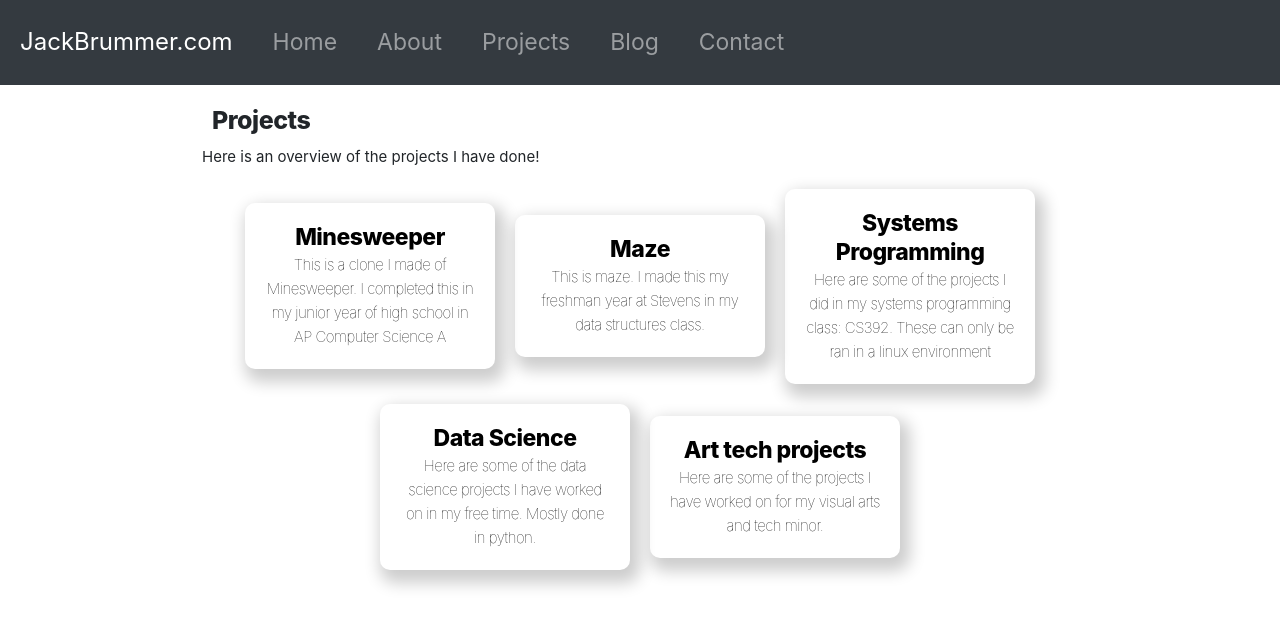
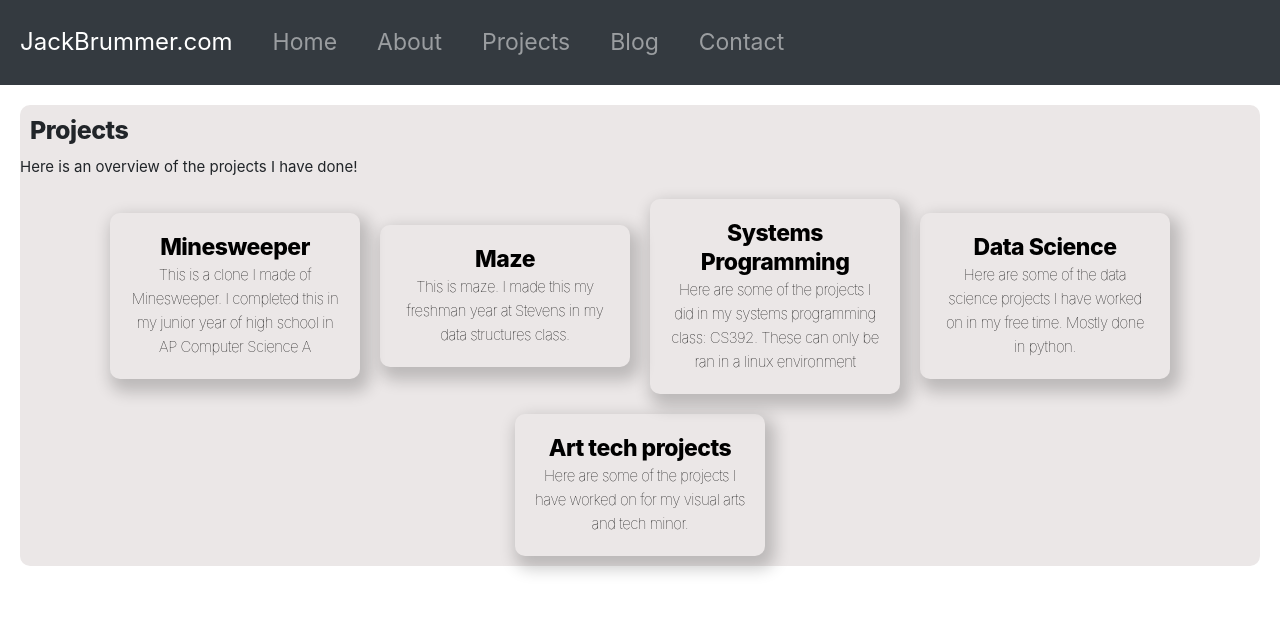
Before and after one commit to jbrummer402/Resume-Site, a Next.js app: page /Projects in a window 1280 px wide. Shown: the top 626 px of the page. Built offline with nearby package versions, Linux system fonts and the light colour scheme.

Commit message:
Working on container styling

```diff
--- a/components/layout.js
+++ b/components/layout.js
@@ -34,34 +34,12 @@ export default function Layout({ children, home }) {
         </div>
         <div>
 
-        {/*<ul>
 
-            <li className={styles.siteName}>{name + ".com"}</li>
-            <li><Link href="/"><a>Home</a></Link></li>
-            <li><Link href="/posts/about"><a>About</a></Link></li>
-            <li>
-                <div className={styles.dropdown}>
-                    <div className={styles.dropbtn}>
-                        <Link href="/Projects"><a>Projects</a></Link>
-                    </div>
-                    <div className={styles.dropdownContent}>
-                        <Link href="/Minesweeper"><a>Minesweeper</a></Link>
-                        <Link href="/MazePath"><a>Shortest Maze Path </a></Link>
-                    </div>
-                </div>
-
-            </li>
-            <li><Link href="/Blog"><a>Blog</a></Link></li>
-            <li><Link href="/posts/contact"><a>Contact</a></Link></li>
-            <li><Link href="/comment"><a>Submit a comment</a></Link></li>
-            <li style={{float: "right"}}><Link href="#"><a>Login</a></Link></li>
-            <li style={{float: "right"}}><Link href="#"><a>Sign up</a></Link></li>
-        </ul>*/}
-        <div  className={styles.container}>
+        <div className={styles.container}>
             <header className={styles.header}>
                 {home ? (
                 <>
-                    <section style={{paddingLeft: "15px"}} className={utilStyles.headingLg}>
+                    <section style={{padding: "2rem 2rem"}} className={utilStyles.headingLg}>
                     <img
                     src="/images/Jack_Brummer (1).jpg"
                     className={`${styles.headerHomeImage}`}
--- a/components/layout.module.css
+++ b/components/layout.module.css
@@ -1,7 +1,8 @@
 .container {
-  max-width: 70%;
-  padding: 0 1rem;
-  margin: 1rem auto 6rem;
+  max-width: 100%;
+  margin: 2rem 2rem 2rem 2rem;
+  background-color: rgb(235, 231, 231);
+  border-radius: 10px;
 }
 
 .gridContainer {
@@ -21,10 +22,9 @@
 }
 
 .headerHomeImage {
-    padding: 2rem 2rem 0 0;
+    padding: 0 2rem 0 0;
     float:left;
-  width: 30%;
-  max-height: 400px;
+    max-width: 30%;
 }
 
 .backToHome {
```
